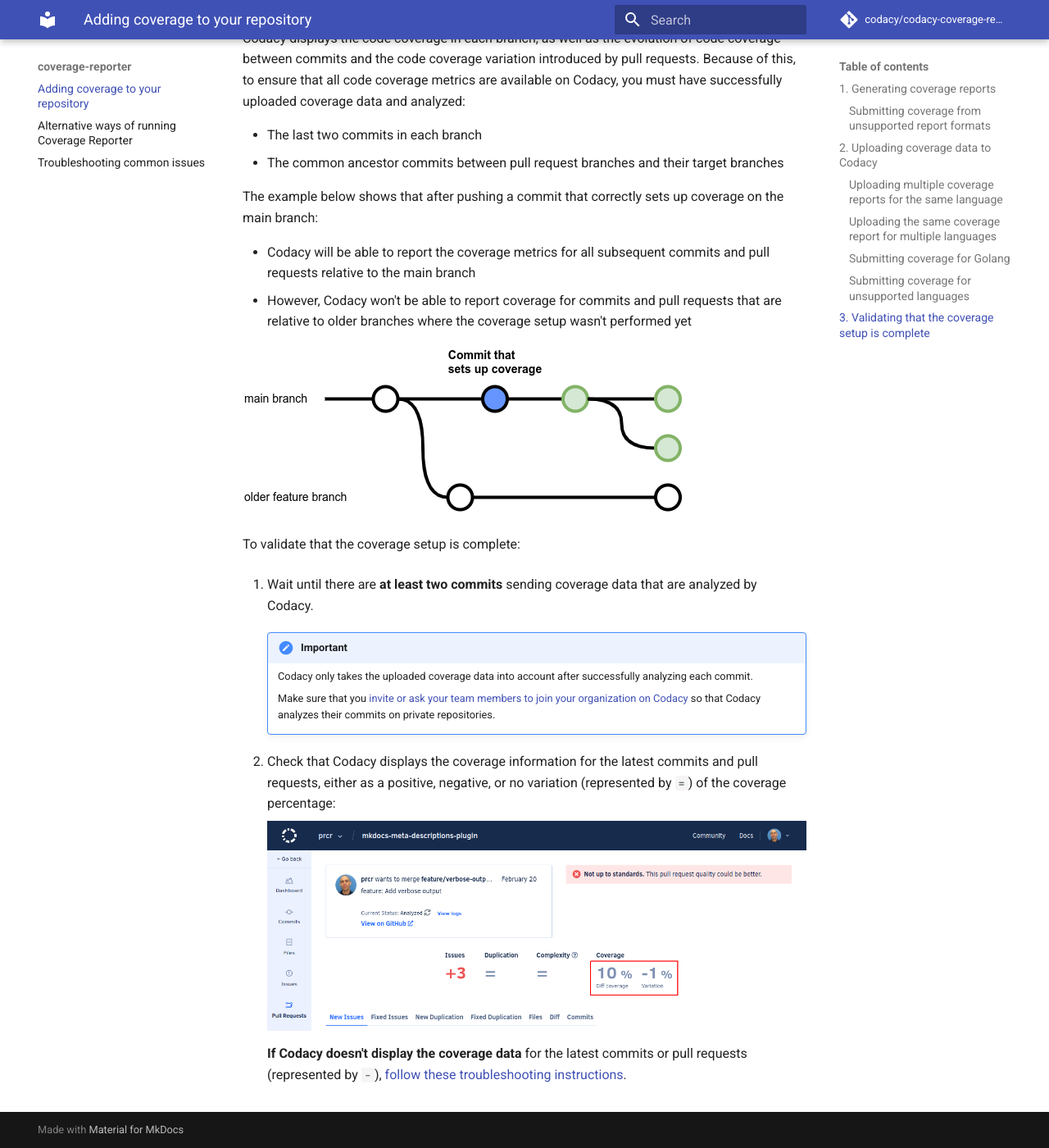
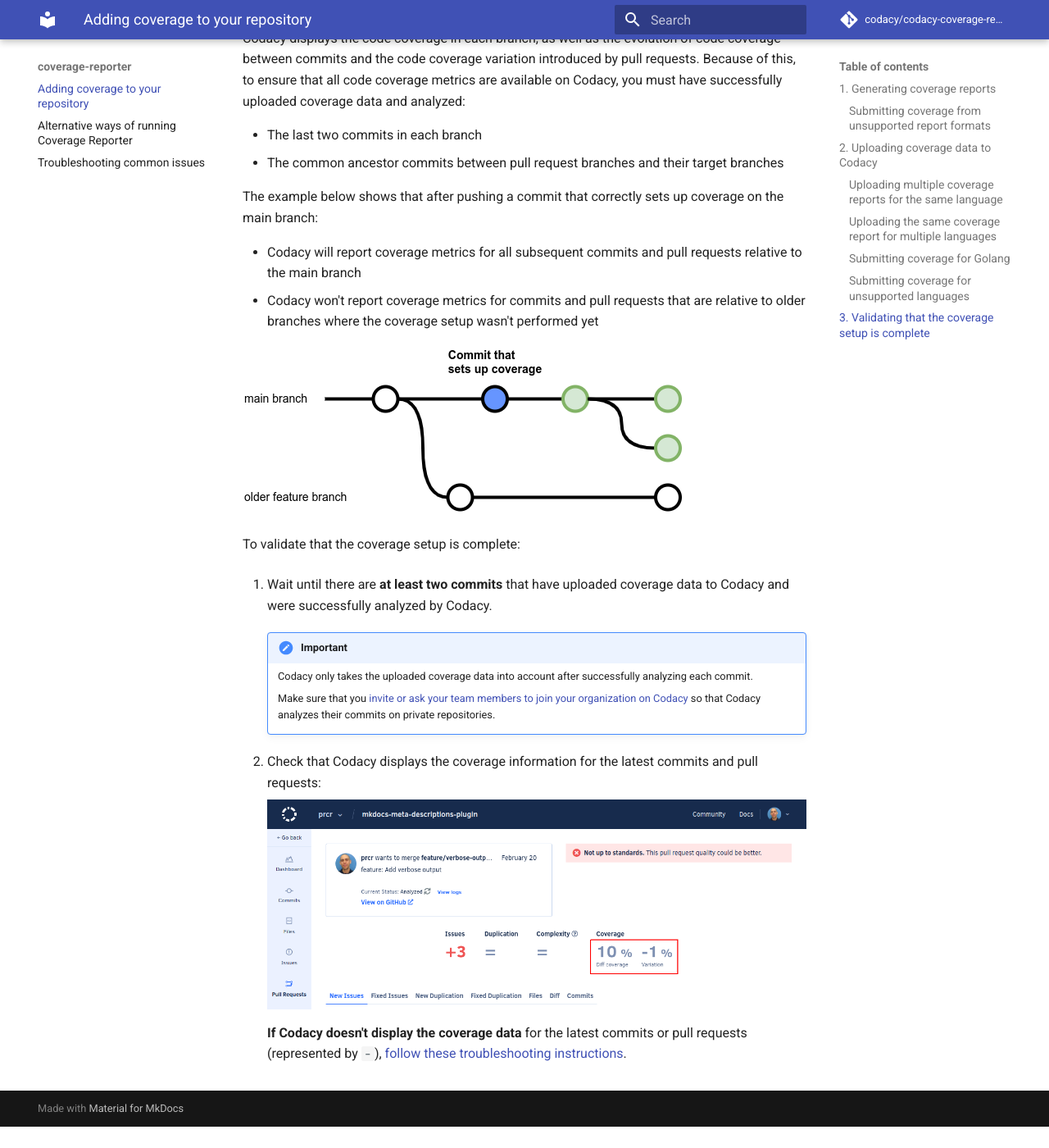
Before and after one commit to codacy/codacy-coverage-reporter, an MkDocs documentation site: the page built from docs/index.md, in a window 1280 px wide and 1400 px high, scrolled down 6549 px. Shown: the whole window at 82% size. Built offline with MkDocs 1.6.1 and Material for MkDocs 9.7.7, drawn with Linux system fonts in a browser that asks for light colours; comment, search, counter and statistics services are not loaded; after the commit the page ends 7923 px from its top, so only the background shows below that.

Commit message:
doc: Apply review feedback

```diff
--- a/docs/index.md
+++ b/docs/index.md
@@ -285,21 +285,21 @@
 
 The example below shows that after pushing a commit that correctly sets up coverage on the main branch:
 
--   Codacy will be able to report the coverage metrics for all subsequent commits and pull requests relative to the main branch
--   However, Codacy won't be able to report coverage for commits and pull requests that are relative to older branches where the coverage setup wasn't performed yet
+-   Codacy will report coverage metrics for all subsequent commits and pull requests relative to the main branch
+-   Codacy won't report coverage metrics for commits and pull requests that are relative to older branches where the coverage setup wasn't performed yet
 
 ![Setting up coverage on the main branch](images/coverage-validate.png)
 
 To validate that the coverage setup is complete:
 
-1.  Wait until there are **at least two commits** sending coverage data that are analyzed by Codacy.
+1.  Wait until there are **at least two commits** that have uploaded coverage data to Codacy and were successfully analyzed by Codacy.
 
     !!! important
         Codacy only takes the uploaded coverage data into account after successfully analyzing each commit.
 
         Make sure that you [invite or ask your team members to join your organization on Codacy](../organizations/managing-people/#adding-people) so that Codacy analyzes their commits on private repositories.
 
-1.  Check that Codacy displays the coverage information for the latest commits and pull requests, either as a positive, negative, or no variation (represented by `=`) of the coverage percentage:
+1.  Check that Codacy displays the coverage information for the latest commits and pull requests:
 
     ![Coverage data displayed on Codacy](images/coverage-codacy-ui.png)
 
```
